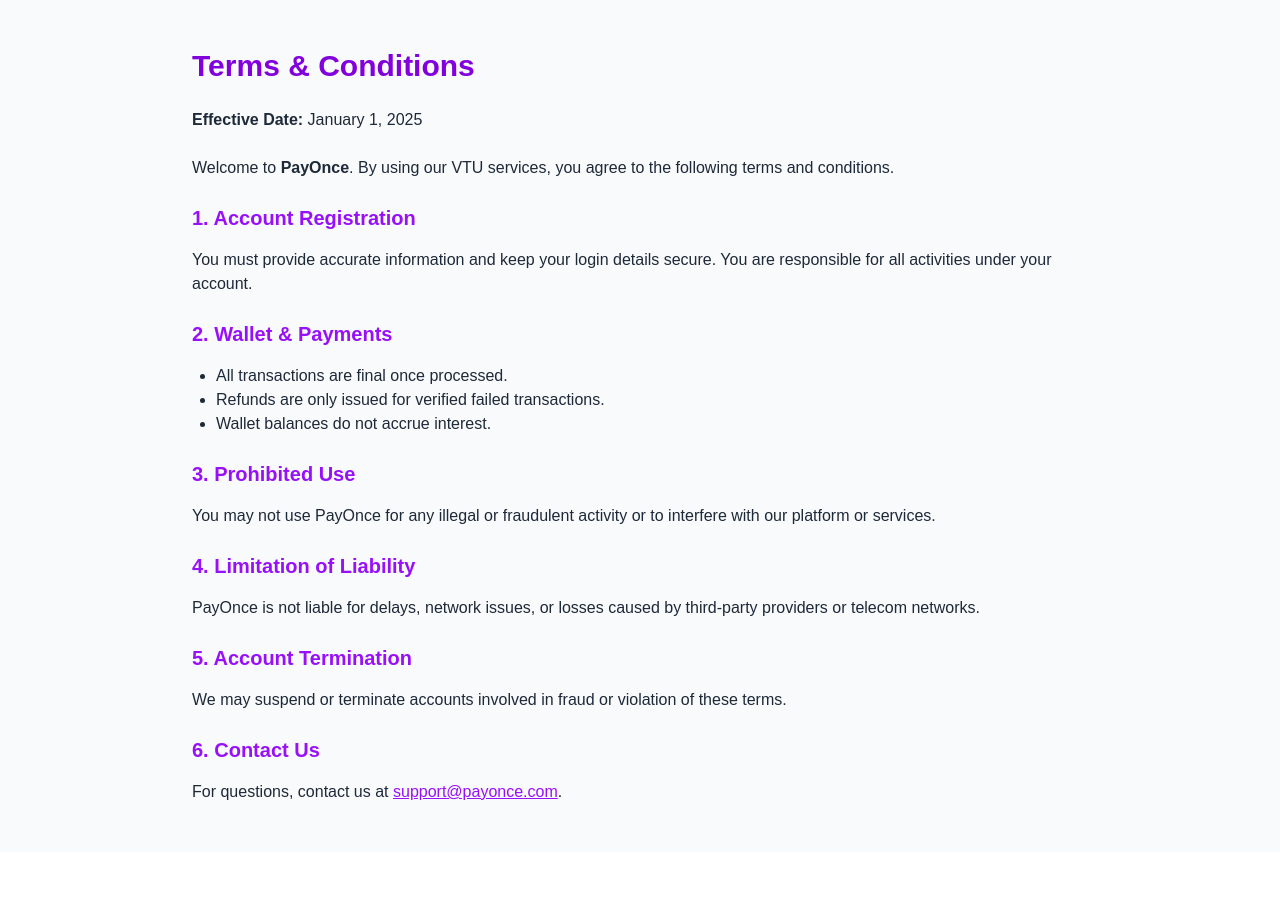
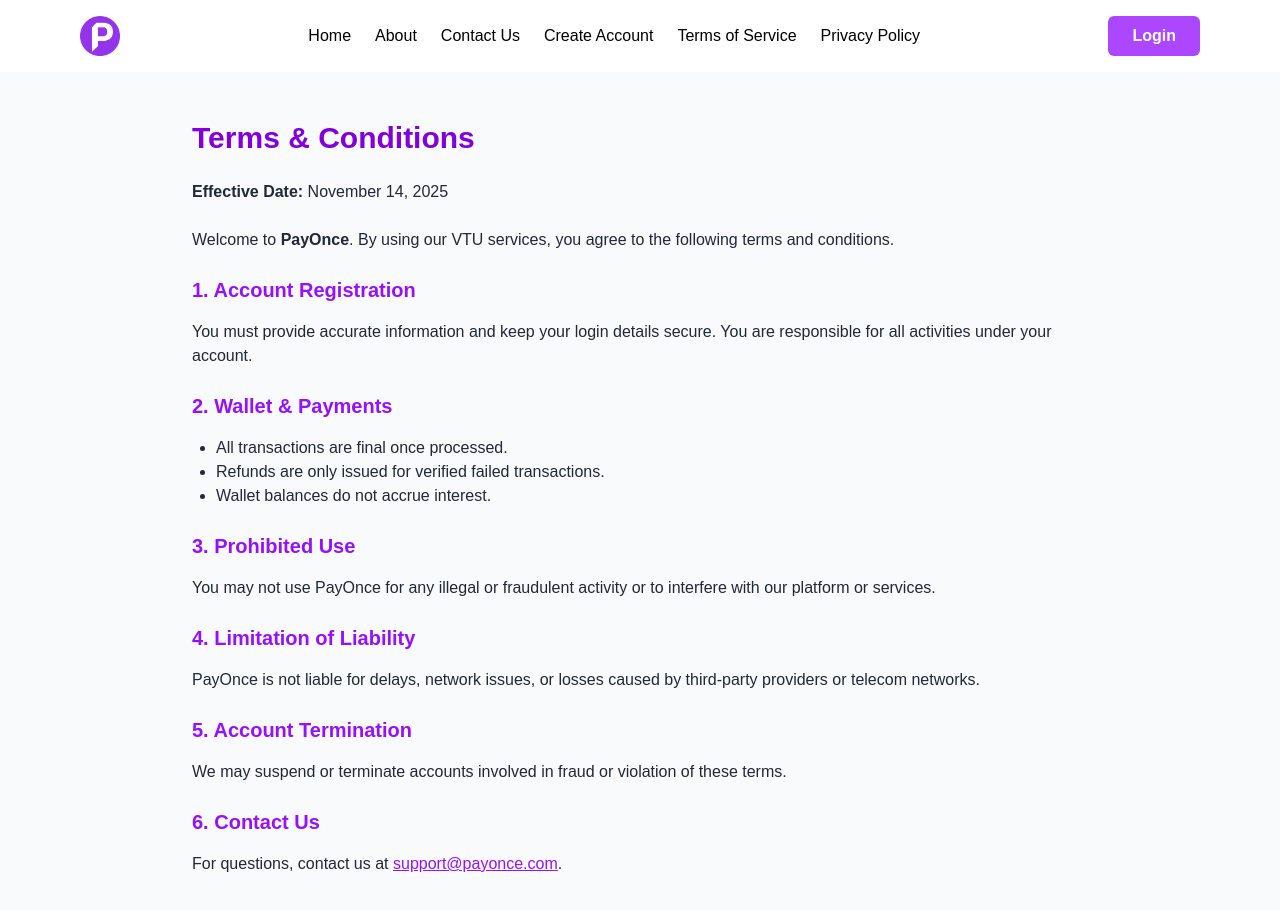
Before and after one commit to eduwatechnologies/Vtu_fe, a Next.js app: page /terms in a window 1280 px wide. Shown: the top 910 px of the page. Before the commit the page ends 852 px from the top, so only its background shows below. Built offline with nearby package versions, Linux system fonts and the light colour scheme; no server answers.

Commit message:
new update on layout

```diff
--- a/app/home/header.tsx
+++ b/app/home/header.tsx
@@ -1,39 +1,114 @@
 "use client";
 import Link from "next/link";
 import Image from "next/image";
-import React from "react";
-import logo from "@/public/images/logo.png"; // Adjust the path to your logo image
+import React, { useState } from "react";
+import logo from "@/public/images/logo.png";
+import { Menu, X } from "lucide-react";
 
 export function Header() {
+  const [menuOpen, setMenuOpen] = useState(false);
+
   return (
-    <header className="flex justify-between items-center px-6 md:px-20 py-4">
+    <header className=" text-white px-6 md:px-20 py-4 flex justify-between items-center relative">
+      {/* Logo */}
       <div className="flex items-center space-x-2">
         <Link href="/">
           <Image src={logo} alt="Payonce" width={40} height={30} />
         </Link>
       </div>
-      <nav className="hidden md:flex space-x-6">
-        <Link href="/" className="hover:text-gray-300 text-white">
+
+      {/* Desktop Nav */}
+      <nav className="hidden md:flex space-x-6 text-black">
+        <Link href="/" className="hover:text-gray-300">
           Home
         </Link>
-
         <Link href="/about" className="hover:text-gray-300">
           About
         </Link>
-
         <Link href="/contact" className="hover:text-gray-300">
           Contact Us
         </Link>
         <Link href="/auth/signup" className="hover:text-gray-300">
           Create Account
         </Link>
+        <Link href="/terms" className="hover:text-gray-300">
+          Terms of Service
+        </Link>
+        <Link href="/privacypolicy" className="hover:text-gray-300">
+          Privacy Policy
+        </Link>
       </nav>
+
+      {/* Login Button (desktop) */}
       <Link
         href="/auth/signin"
-        className="bg-purple-600 px-6 py-2 rounded-md text-white font-semibold hover:bg-purple-700"
+        className="hidden md:inline-block bg-purple-500 text-white px-6 py-2 rounded-md font-semibold hover:bg-gray-100"
       >
         Login
       </Link>
+
+      {/* Mobile Hamburger */}
+      <button
+        className="md:hidden p-2 rounded-md bg-purple-700"
+        onClick={() => setMenuOpen(!menuOpen)}
+      >
+        {menuOpen ? <X size={24} /> : <Menu size={24} />}
+      </button>
+
+      {/* Mobile Menu */}
+      {menuOpen && (
+        <div className="absolute top-full left-0 w-full bg-purple-600 flex flex-col items-start px-6 py-4 space-y-4 md:hidden z-50">
+          <Link
+            href="/"
+            className="w-full hover:text-gray-300"
+            onClick={() => setMenuOpen(false)}
+          >
+            Home
+          </Link>
+          <Link
+            href="/about"
+            className="w-full hover:text-gray-300"
+            onClick={() => setMenuOpen(false)}
+          >
+            About
+          </Link>
+          <Link
+            href="/contact"
+            className="w-full hover:text-gray-300"
+            onClick={() => setMenuOpen(false)}
+          >
+            Contact Us
+          </Link>
+          <Link
+            href="/auth/signup"
+            className="w-full hover:text-gray-300"
+            onClick={() => setMenuOpen(false)}
+          >
+            Create Account
+          </Link>
+          <Link
+            href="/terms"
+            className="w-full hover:text-gray-300"
+            onClick={() => setMenuOpen(false)}
+          >
+            Terms of Service
+          </Link>
+          <Link
+            href="/privacypolicy"
+            className="w-full hover:text-gray-300"
+            onClick={() => setMenuOpen(false)}
+          >
+            Privacy Policy
+          </Link>
+          <Link
+            href="/auth/signin"
+            className="w-full bg-white text-purple-600 px-6 py-2 rounded-md font-semibold hover:bg-gray-100"
+            onClick={() => setMenuOpen(false)}
+          >
+            Login
+          </Link>
+        </div>
+      )}
     </header>
   );
 }
--- a/app/privacypolicy/page.tsx
+++ b/app/privacypolicy/page.tsx
@@ -1,19 +1,24 @@
+import { Header } from "../home/header";
+
 export default function PrivacyPolicy() {
   return (
+    <div>
+      <Header />
       <div className="min-h-screen bg-gray-50 text-gray-800 px-6 py-12 md:px-20">
         <div className="max-w-4xl mx-auto">
           <h1 className="text-3xl font-bold text-purple-700 mb-6">
             Privacy Policy
           </h1>
           <p className="mb-6">
-          <strong>Effective Date:</strong> January 1, 2025
+            <strong>Effective Date:</strong> November 14, 2025
           </p>
 
           <section className="space-y-4">
             <p>
-            Welcome to <strong>PayOnce</strong>. Your privacy is very important
-            to us. This Privacy Policy explains how we collect, use, and protect
-            your information when you use our website and services.
+              Welcome to <strong>PayOnce</strong>. Your privacy is very
+              important to us. This Privacy Policy explains how we collect, use,
+              and protect your information when you use our website and
+              services.
             </p>
 
             <h2 className="text-xl font-semibold text-purple-600 mt-6">
@@ -68,5 +73,6 @@
           </section>
         </div>
       </div>
+    </div>
   );
 }
--- a/app/terms/page.tsx
+++ b/app/terms/page.tsx
@@ -1,18 +1,22 @@
+import { Header } from "../home/header";
+
 export default function TermsAndConditions() {
   return (
+    <div>
+      <Header />
       <div className="min-h-screen bg-gray-50 text-gray-800 px-6 py-12 md:px-20">
         <div className="max-w-4xl mx-auto">
           <h1 className="text-3xl font-bold text-purple-700 mb-6">
             Terms & Conditions
           </h1>
           <p className="mb-6">
-          <strong>Effective Date:</strong> January 1, 2025
+            <strong>Effective Date:</strong> November 14, 2025
           </p>
 
           <section className="space-y-4">
             <p>
-            Welcome to <strong>PayOnce</strong>. By using our VTU services, you
-            agree to the following terms and conditions.
+              Welcome to <strong>PayOnce</strong>. By using our VTU services,
+              you agree to the following terms and conditions.
             </p>
 
             <h2 className="text-xl font-semibold text-purple-600 mt-6">
@@ -36,8 +40,8 @@
               3. Prohibited Use
             </h2>
             <p>
-            You may not use PayOnce for any illegal or fraudulent activity or to
-            interfere with our platform or services.
+              You may not use PayOnce for any illegal or fraudulent activity or
+              to interfere with our platform or services.
             </p>
 
             <h2 className="text-xl font-semibold text-purple-600 mt-6">
@@ -52,8 +56,8 @@
               5. Account Termination
             </h2>
             <p>
-            We may suspend or terminate accounts involved in fraud or violation
-            of these terms.
+              We may suspend or terminate accounts involved in fraud or
+              violation of these terms.
             </p>
 
             <h2 className="text-xl font-semibold text-purple-600 mt-6">
@@ -72,5 +76,6 @@
           </section>
         </div>
       </div>
+    </div>
   );
 }
```
Lines whose indentation alone changed are shown as unchanged.
